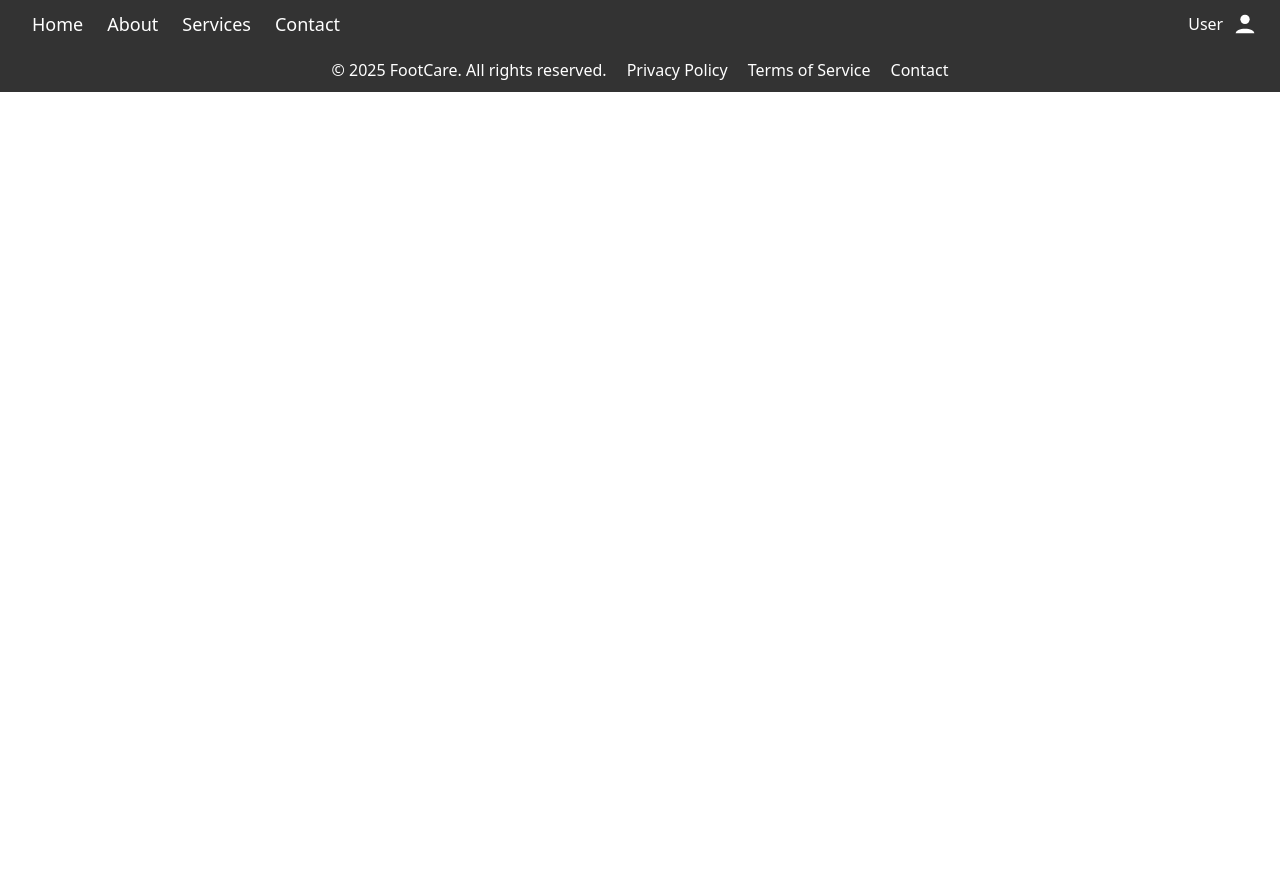
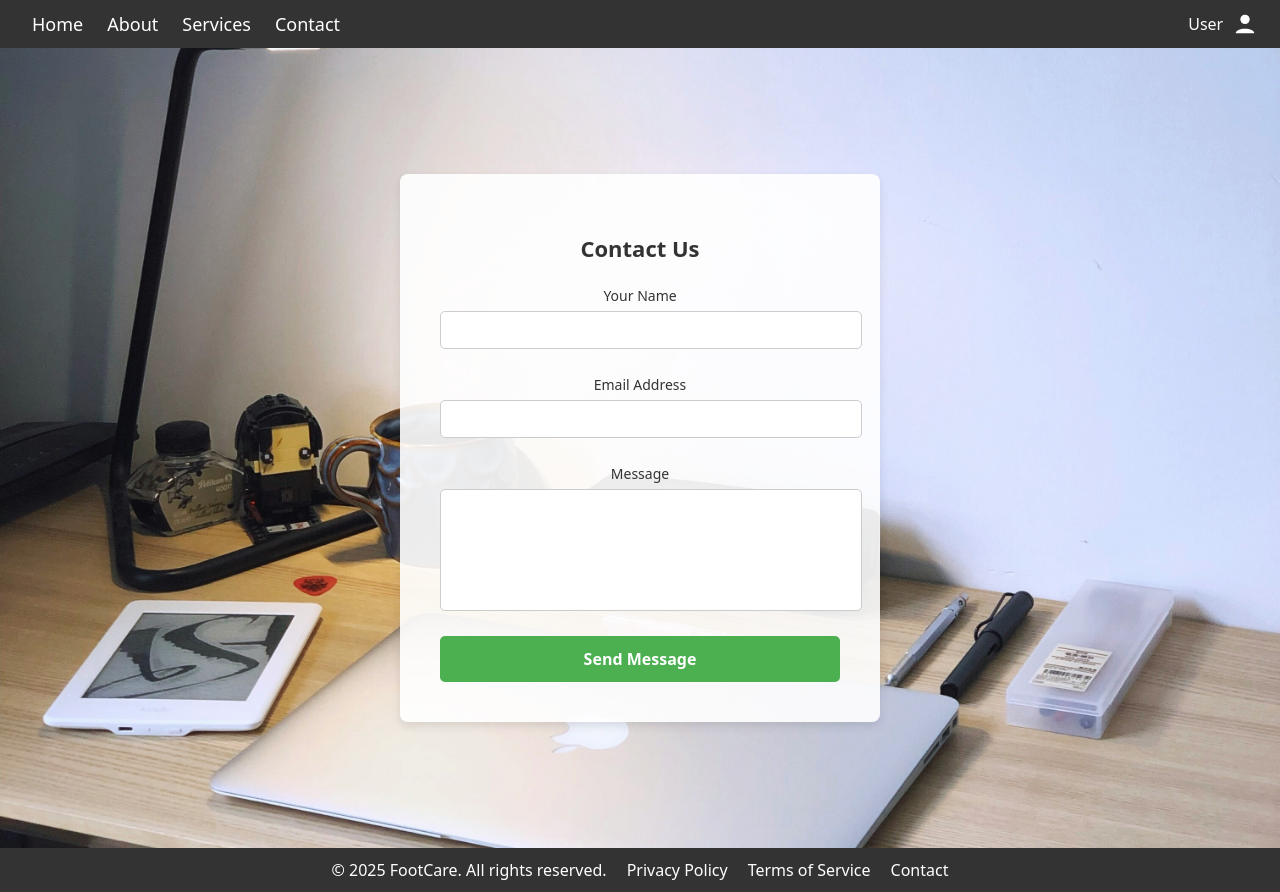
Before and after one commit to hariskabir4/RS_Project, a React (Vite) app in the folder client/: page /contact in a window 1280 px wide. Before the commit the page ends 800 px from the top, so only its background shows below. Built offline with nearby package versions, Linux system fonts and the light colour scheme.

Commit message:
Added contact us form

```diff
--- a/client/src/App.jsx
+++ b/client/src/App.jsx
@@ -3,6 +3,7 @@ import Navbar from './components/Navbar'
 import Footer from './Footer'
 import Login from './components/Login'
 import Signup from './components/Signup'
+import ContactUs from './components/ContactUs'
 import './App.css'
 
 function App() {
@@ -30,6 +31,7 @@ function App() {
         <Route path='/contact' element={
           <>
             <Navbar />
+            <ContactUs/>
             <Footer />
           </>
         } />
--- /dev/null
+++ b/client/src/components/ContactUs.css
@@ -0,0 +1,85 @@
+.contact-us-container {
+    display: flex;
+    justify-content: center;
+    align-items: center;
+    min-height: 100vh;  /* Ensures it covers the full viewport */
+    background-image: url('../../public/contactus.jpg'); /* Replace with actual background image URL */
+    background-size: cover;
+    background-position: center;
+    background-repeat: no-repeat;
+    padding: 20px;
+    box-sizing: border-box;
+  }
+
+  .contact-us-box {
+    background-color: rgba(255, 255, 255, 0.9);  /* Slight transparency to let background image show through */
+    padding: 40px;
+    border-radius: 8px;
+    width: 100%;
+    max-width: 400px;  /* Adjust width to fit better within the page */
+    box-shadow: 0 4px 10px rgba(0, 0, 0, 0.1);
+  }
+
+  h2 {
+    text-align: center;
+    margin-bottom: 20px;
+    font-size: 22px;  /* Adjusted font size */
+    color: #333;
+  }
+
+  .contact-us-form {
+    display: flex;
+    flex-direction: column;
+    gap: 15px;
+  }
+
+  .form-field {
+    display: flex;
+    flex-direction: column;
+  }
+
+  .form-field label {
+    margin-bottom: 5px;
+    font-size: 14px;
+    color: #333;
+  }
+
+  .form-field input,
+  .form-field textarea {
+    padding: 10px;
+    font-size: 14px;
+    border: 1px solid #ccc;
+    border-radius: 5px;
+    margin-bottom: 10px;
+  }
+
+  .form-field input[type='email'],
+  .form-field input[type='text'] {
+    width: 100%;
+  }
+
+  .form-field textarea {
+    width: 100%;
+    height: 100px;  /* Adjust height for textarea */
+    resize: none;
+  }
+
+  .submit-btn {
+    background-color: #4caf50;
+    color: white;
+    padding: 12px;
+    border: none;
+    border-radius: 5px;
+    font-size: 16px;
+    cursor: pointer;
+    transition: background-color 0.3s ease;
+  }
+
+  .submit-btn:hover {
+    background-color: #45a049;
+  }
+
+  .submit-btn:disabled {
+    background-color: #ccc;
+    cursor: not-allowed;
+  }
--- /dev/null
+++ b/client/src/components/ContactUs.jsx
@@ -0,0 +1,70 @@
+import React, { useState } from 'react';
+import './ContactUs.css';
+
+const ContactUs = () => {
+  const [name, setName] = useState('');
+  const [email, setEmail] = useState('');
+  const [message, setMessage] = useState('');
+  const [isSubmitted, setIsSubmitted] = useState(false);
+
+  const handleSubmit = (e) => {
+    e.preventDefault();
+    if (!name || !email || !message) {
+      alert('Please fill all fields!');
+      return;
+    }
+    // Here you would integrate an API call to send the contact information
+    console.log({ name, email, message });
+    setIsSubmitted(true);
+    setName('');
+    setEmail('');
+    setMessage('');
+  };
+
+  return (
+    <div className="contact-us-container">
+      <div className="contact-us-box">
+        <h2>Contact Us</h2>
+        <form onSubmit={handleSubmit} className="contact-us-form">
+          <div className="form-field">
+            <label htmlFor="name">Your Name</label>
+            <input
+              type="text"
+              id="name"
+              name="name"
+              value={name}
+              onChange={(e) => setName(e.target.value)}
+              required
+            />
+          </div>
+          <div className="form-field">
+            <label htmlFor="email">Email Address</label>
+            <input
+              type="email"
+              id="email"
+              name="email"
+              value={email}
+              onChange={(e) => setEmail(e.target.value)}
+              required
+            />
+          </div>
+          <div className="form-field">
+            <label htmlFor="message">Message</label>
+            <textarea
+              id="message"
+              name="message"
+              value={message}
+              onChange={(e) => setMessage(e.target.value)}
+              required
+            />
+          </div>
+          <button type="submit" className="submit-btn" disabled={isSubmitted}>
+            {isSubmitted ? 'Thank You!' : 'Send Message'}
+          </button>
+        </form>
+      </div>
+    </div>
+  );
+};
+
+export default ContactUs;
```
Also changed, not shown: client/public/contactus.jpg (added).
